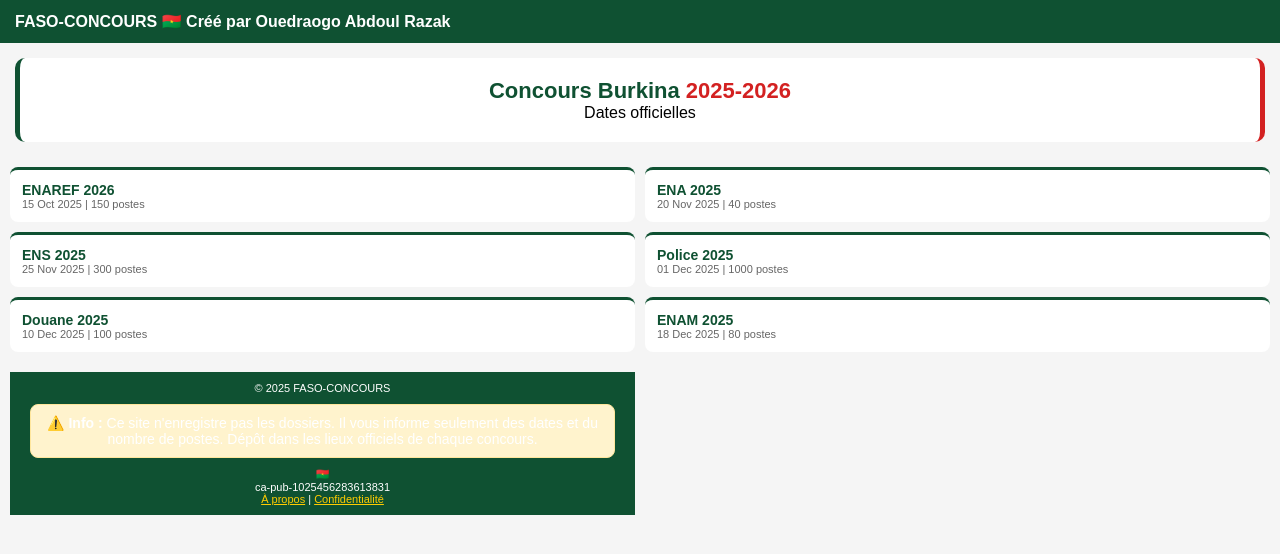
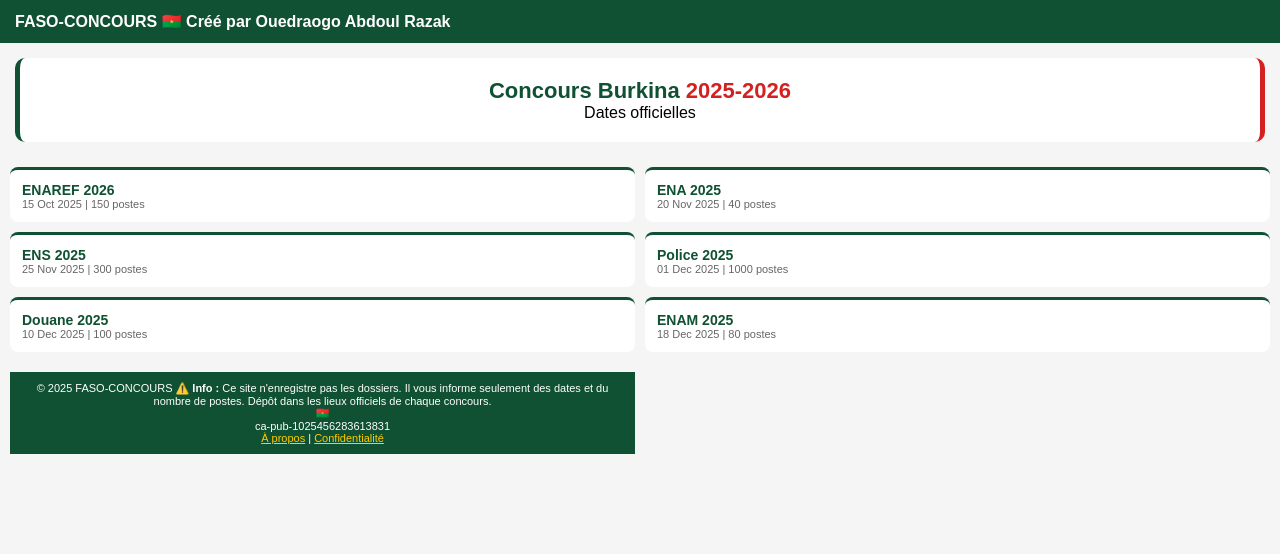
Before and after one commit to abdoulrazako617-create/faso-concours, a plain HTML site: page index.html in a window 1280 px wide. Drawn offline with Linux system fonts and the light colour scheme.

Commit message:
Update index.html

```diff
--- a/index.html
+++ b/index.html
@@ -28,8 +28,8 @@ footer{background:#0f5132;color:#fff;text-align:center;padding:12px;font-size:11
 <div class="card"><h3>Police 2025</h3><div class="meta">01 Dec 2025 | 1000 postes</div></div>
 <div class="card"><h3>Douane 2025</h3><div class="meta">10 Dec 2025 | 100 postes</div></div>
 <div class="card"><h3>ENAM 2025</h3><div class="meta">18 Dec 2025 | 80 postes</div></div>
-<footer style="background:#0f5132;color:#fff;text-align:center;padding:10px">© 2025 FASO-CONCOURS     <p style="background:#fff3cd; border:1px solid #ffe69c; padding:10px; border-radius:8px; font-size:14px; text-align:center; margin:10px;">
-    ⚠️ <b>Info :</b> Ce site n'enregistre pas les dossiers. Il vous informe seulement des dates et du nombre de postes. Dépôt dans les lieux officiels de chaque concours.
+<footer style="background:#0f5132;color:#fff;text-align:center;padding:10px">© 2025 FASO-CONCOURS     ⚠️ <b>Info :</b> Ce site n'enregistre pas les dossiers. Il vous informe seulement des dates et du nombre de postes. Dépôt dans les lieux officiels de chaque concours.
+
     </p> 🇧🇫<br>ca-pub-1025456283613831<br><a href="/a-propos.html" style="color:#ffcc00">À propos</a> | <a href="/confidentialite.html" style="color:#ffcc00">Confidentialité</a></footer>
 </body>
 </html>
```
